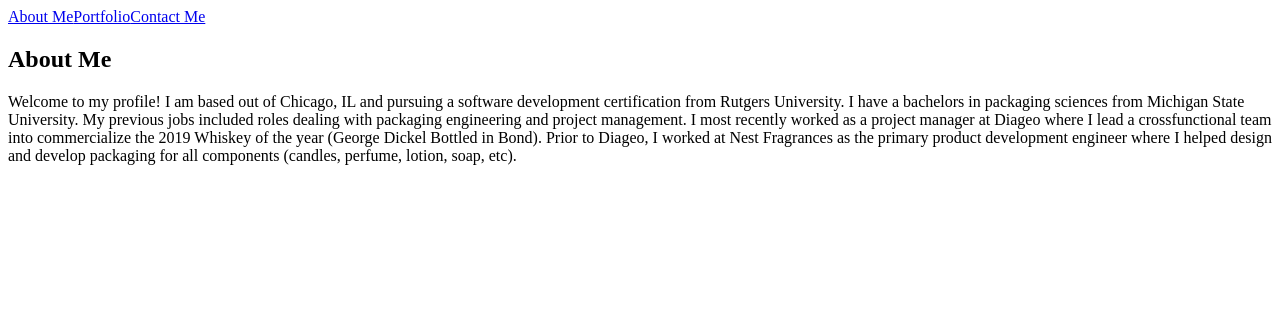
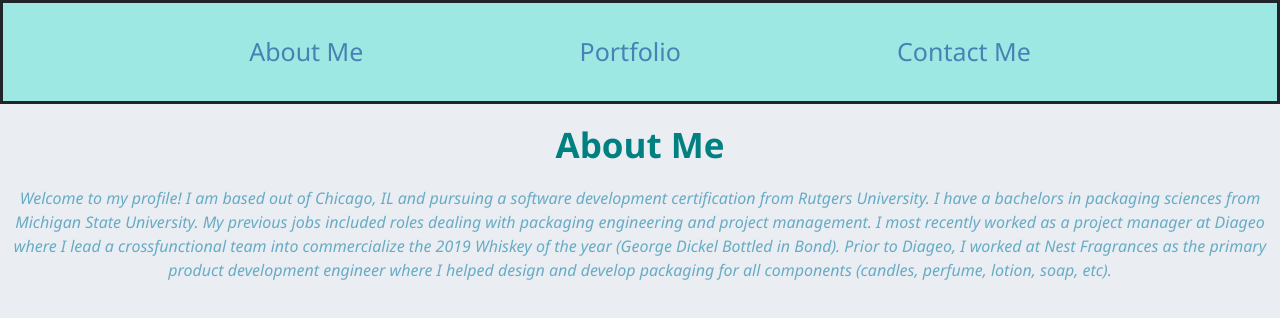
Before and after one commit to Patelso9/portfolio-react, a React (Create React App) app: page / in a window 1280 px wide. Shown: the top 318 px of the page. Built offline with nearby package versions, Linux system fonts and the light colour scheme.

Commit message:
finishing touches for now

```diff
--- a/package.json
+++ b/package.json
@@ -7,7 +7,9 @@
     "@testing-library/react": "^11.2.7",
     "@testing-library/user-event": "^12.8.3",
     "axios": "^0.21.1",
+    "bootstrap": "^5.0.2",
     "react": "^17.0.2",
+    "react-bootstrap": "^1.6.1",
     "react-dom": "^17.0.2",
     "react-router-dom": "^5.2.0",
     "react-scripts": "4.0.3",
--- a/src/App.css
+++ b/src/App.css
@@ -1,3 +1,37 @@
+body{
+  text-align: center;
+  background-color: rgba(161, 178, 196, 0.219);
+  font-family:'Segoe UI', Tahoma, Geneva, Verdana, sans-serif;
+}
+
+h2{
+  color: teal;
+  font-size: 35px;
+  font-weight: bold;
+  margin-bottom: 20px;
+}
+
+h3{
+  color: skyblue;
+  font-size: 95%;
+  font-style: italic;
+}
+
+a{
+  color: steelblue;
+  text-decoration: none;
+  font-size: 25px;
+}
+
+ul{
+  list-style-type: none;
+}
+
+input{
+  background-color: rgba(135, 207, 235, 0.445);
+  /* font-style: italic; */
+}
+
 .App {
   text-align: center;
 }
@@ -25,7 +59,7 @@
 }
 
 .App-link {
-  color: #61dafb;
+  color: black;
 }
 
 @keyframes App-logo-spin {
--- /dev/null
+++ b/src/components/Github/Github.css
@@ -0,0 +1,4 @@
+p{
+    font-style: italic;
+    color: rgb(104, 171, 197)
+}
--- a/src/components/Github/Github.jsx
+++ b/src/components/Github/Github.jsx
@@ -2,6 +2,7 @@
 import React, {useState, useEffect} from 'react';
 import axios from 'axios';
 import Repo from '../Repo/Repo';
+import './Github.css';
 
 const Github = () => {
  // ------ Github Repo Search -------//
@@ -37,6 +38,7 @@
                   onChange={handleChange}
                 />
               </form>
+          <hr/>
           </div>
           {filteredRepo.map(repos => {
               return <Repo
--- /dev/null
+++ b/src/components/Nav/Nav.css
@@ -0,0 +1,10 @@
+.nav-bar{
+    display: flex;
+    /* justify-content: flex-end; */
+    justify-content: space-evenly;
+    /* flex-basis: 20%; */
+    border-style: solid;
+    background-color: rgba(64, 224, 208, 0.452);
+    padding: 30px;
+    margin-bottom: 20px;
+}
--- a/src/components/Nav/Nav.jsx
+++ b/src/components/Nav/Nav.jsx
@@ -1,14 +1,31 @@
-import React from 'react'
-import { NavLink } from 'react-router-dom'
+import React from 'react';
+import { NavLink } from 'react-router-dom';
+import './Nav.css';
+// import 'bootstrap/dist/css/bootstrap.css';
+
+
 
 const Nav = () => {
 
     return (
-        <div>
+
+        <div className="nav-bar">
             <NavLink to="/">About Me</NavLink>
             <NavLink to="/portfolio">Portfolio</NavLink>
             <NavLink to="/contact">Contact Me</NavLink>
         </div>
+
+
+        //-------------BOOTSTRAP TRIAL ---------------------//
+        // <div className="nav-bar">
+        //     <nav className="navbar">
+        //     <ul className="nav nav-pills nav-fill">
+        //         <li className="nav-item"><NavLink to="/">About Me</NavLink></li>
+        //         <li className="nav-item"><NavLink to="/portfolio">Portfolio</NavLink></li>
+        //         <li className="nav-item"><NavLink to="/contact">Contact Me</NavLink></li>
+        //     </ul>
+        //     </nav>
+        // </div>
     )
 }
 
--- a/src/index.js
+++ b/src/index.js
@@ -1,3 +1,4 @@
+import 'bootstrap/dist/css/bootstrap.css';
 import React from 'react';
 import ReactDOM from 'react-dom';
 import App from './App';
```
Also changed, not shown: 2 other files (tests, documents, lock files or other folders).
